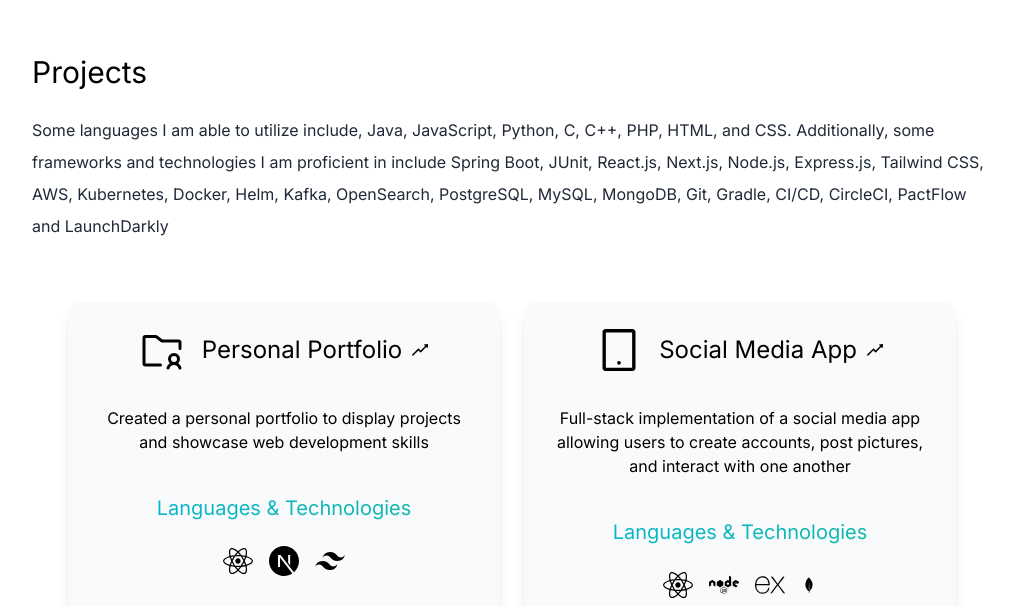
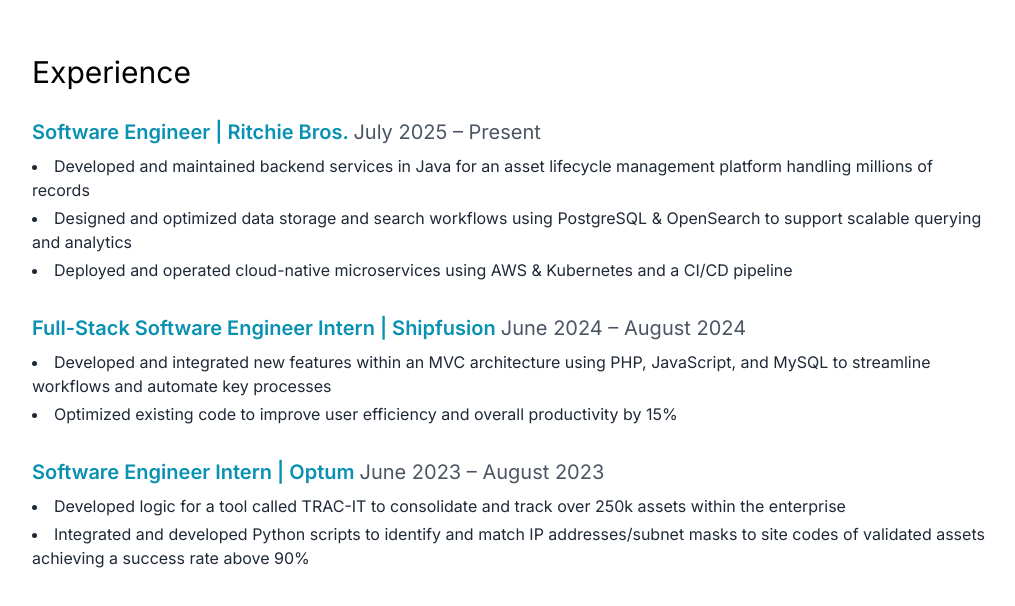
Before and after one commit to aryanp31/personal-portfolio-2, a Next.js app: page / in a window 1280 px wide. Shown: the part 954-1560 px from the top of the page, without its empty margins (128-1143 px from the left). Built offline with nearby package versions, Linux system fonts and the light colour scheme.

Commit message:
Added Experience section

```diff
--- a/src/app/page.js
+++ b/src/app/page.js
@@ -18,6 +18,7 @@
       <nav className="px-8 md:px-20 lg:px-40 py-8 flex justify-between sticky top-0 bg-white dark:bg-gray-700 drop-shadow-md min-w-screen">
         <ul className="flex items-center">
           <li className="text-xl bg-gradient-to-r bg-clip-text hover:from-cyan-500 hover:to-teal-500 hover:text-transparent transition duration-250 dark:text-white dark:hover:to-teal-400 dark:hover:text-transparent"><a href="#home">Home</a></li>
+          <li className="text-xl bg-gradient-to-r bg-clip-text hover:from-cyan-500 hover:to-teal-500 hover:text-transparent transition duration-250 dark:text-white dark:hover:to-teal-400 dark:hover:text-transparent ml-6"><a href="#experience">Experience</a></li>
           <li className="text-xl bg-gradient-to-r bg-clip-text hover:from-cyan-500 hover:to-teal-500 hover:text-transparent transition duration-250 dark:text-white dark:hover:to-teal-400 dark:hover:text-transparent ml-6"><a href="#projects">Projects</a></li>
         </ul>
         <ul className="flex items-center">
@@ -42,6 +43,39 @@
             </div>
             <div className="relative mx-auto mt-10 overflow-hidden rounded-full w-72 h-72 md:h-96 md:w-96 md:mt-0">
               <Image src="/aryanPortrait.jpg" alt="Portrait of Aryan" fill style={{objectFit: "cover"}} />
+            </div>
+          </div>
+        </section>
+
+        <section id="experience" className="pt-28">
+          <div>
+            <h3 className="text-3xl py-1 dark:text-white">Experience</h3>
+            <div className="space-y-8 mt-6">
+              {/* Ritchie Bros. */}
+              <div>
+                <h4 className="text-xl font-semibold text-cyan-600 dark:text-teal-400">Software Engineer | Ritchie Bros. <span className="font-normal text-gray-600 dark:text-gray-300">July 2025 – Present</span></h4>
+                <ul className="list-disc list-inside text-md text-gray-800 dark:text-gray-100 mt-2 space-y-1">
+                  <li>Developed and maintained backend services in Java for an asset lifecycle management platform handling millions of records</li>
+                  <li>Designed and optimized data storage and search workflows using PostgreSQL & OpenSearch to support scalable querying and analytics</li>
+                  <li>Deployed and operated cloud-native microservices using AWS & Kubernetes and a CI/CD pipeline</li>
+                </ul>
+              </div>
+              {/* Shipfusion */}
+              <div>
+                <h4 className="text-xl font-semibold text-cyan-600 dark:text-teal-400">Full-Stack Software Engineer Intern | Shipfusion <span className="font-normal text-gray-600 dark:text-gray-300">June 2024 – August 2024</span></h4>
+                <ul className="list-disc list-inside text-md text-gray-800 dark:text-gray-100 mt-2 space-y-1">
+                  <li>Developed and integrated new features within an MVC architecture using PHP, JavaScript, and MySQL to streamline workflows and automate key processes</li>
+                  <li>Optimized existing code to improve user efficiency and overall productivity by 15%</li>
+                </ul>
+              </div>
+              {/* Optum */}
+              <div>
+                <h4 className="text-xl font-semibold text-cyan-600 dark:text-teal-400">Software Engineer Intern | Optum <span className="font-normal text-gray-600 dark:text-gray-300">June 2023 – August 2023</span></h4>
+                <ul className="list-disc list-inside text-md text-gray-800 dark:text-gray-100 mt-2 space-y-1">
+                  <li>Developed logic for a tool called TRAC-IT to consolidate and track over 250k assets within the enterprise</li>
+                  <li>Integrated and developed Python scripts to identify and match IP addresses/subnet masks to site codes of validated assets achieving a success rate above 90%</li>
+                </ul>
+              </div>
             </div>
           </div>
         </section>
```
